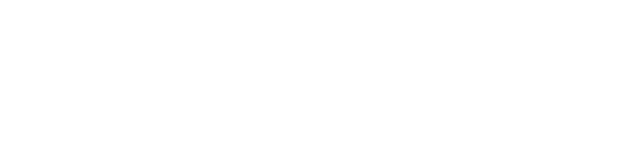
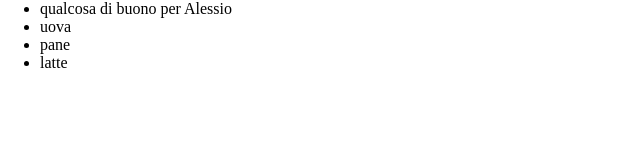
Before and after one commit to classe101-alessiovietri/35-lc-lista-spesa-for, a plain HTML site: page index.html in a window 1280 px wide. Shown: the whole page, without its empty margins (0-640 px from the left). Drawn offline with Linux system fonts and the light colour scheme.

Commit message:
LC Completato

```diff
--- a/css/style.css
+++ b/css/style.css
@@ -1,5 +1,8 @@
 * {
     margin: 0;
-    padding: 0;
     box-sizing: border-box;
 }
+
+*:not(ul) {
+    padding: 0;
+}
--- a/index.html
+++ b/index.html
@@ -3,12 +3,15 @@
     <head>
         <meta charset="UTF-8">
         <meta name="viewport" content="width=device-width, initial-scale=1.0">
-        <title>Template HTML CSS JS</title>
+        <title>JS Lista spesa FOR</title>
 
         <link rel="stylesheet" href="css/style.css">
     </head>
     <body>
 
+        <!-- NON SI FA COSI' (cioè dare come id il nome del tag), MA PER ORA VA BENE -->
+        <ul id="ul"></ul>
+
         <script src="js/scripts.js" type="text/javascript"></script>
     </body>
 </html>
--- a/js/scripts.js
+++ b/js/scripts.js
@@ -1 +1,24 @@
-console.log('Template HTML CSS JS');
+const listaSpesa = [
+    'qualcosa di buono per Alessio',
+    'uova',
+    'pane',
+    'latte'
+];
+
+const ul = document.getElementById('ul');
+
+for (let index = 0; index < listaSpesa.length; index++) {
+    console.log(index, listaSpesa[index]);
+
+    // const newLi = document.createElement('li');
+    // newLi.innerHTML = listaSpesa[index];
+    // ul.append(newLi);
+
+    // OPPURE
+
+    ul.innerHTML += `
+        <li>
+            ${listaSpesa[index]}
+        </li>
+    `;
+}
```
